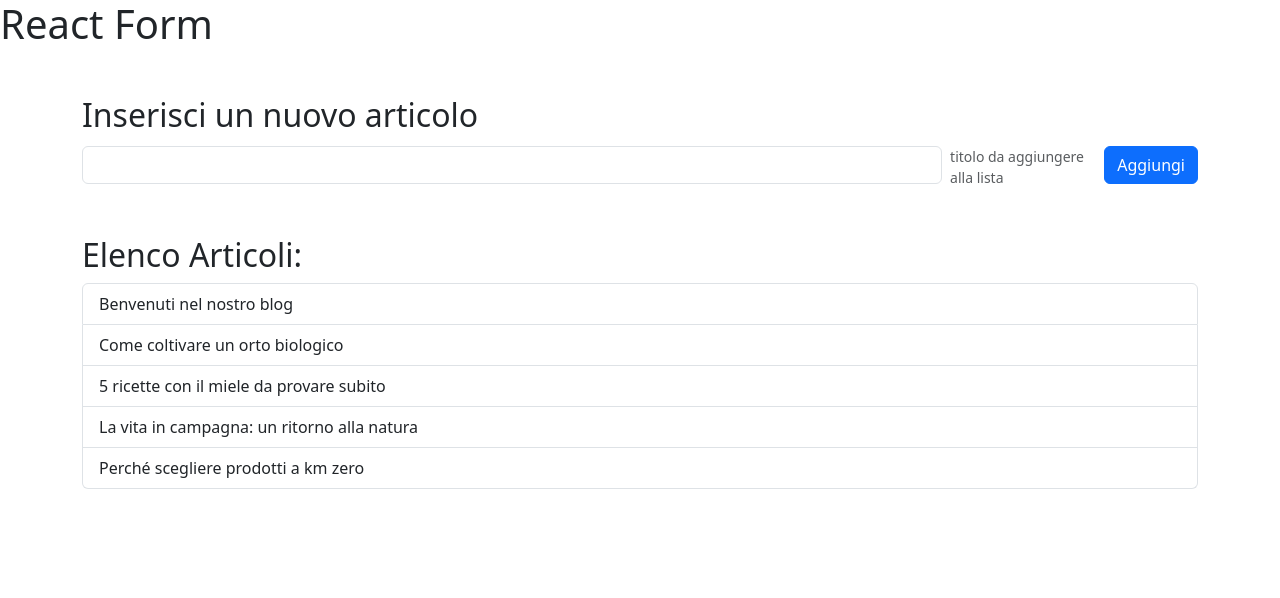
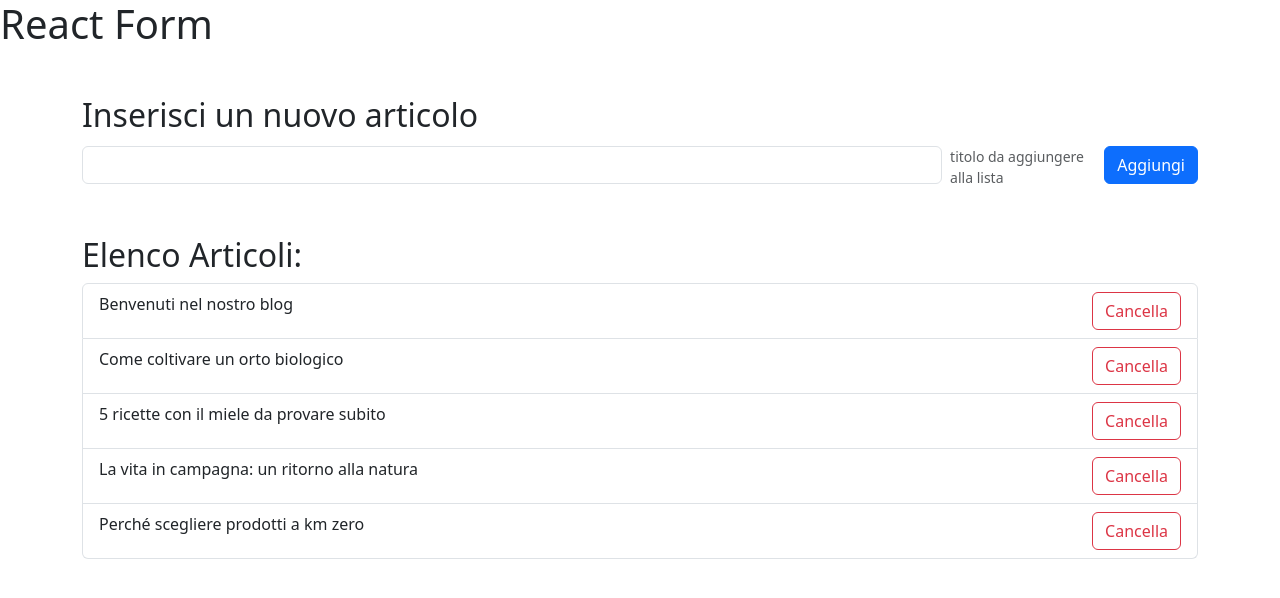
Before and after one commit to ManuelGraziosi/react-form, a React (Vite) app: page / in a window 1280 px wide. Shown: the top 598 px of the page. Built offline with nearby package versions, Linux system fonts and the light colour scheme.

Commit message:
feat: (Bonus 1) cancellation of a post (wip)

```diff
--- a/src/App.jsx
+++ b/src/App.jsx
@@ -19,10 +19,16 @@ function App() {
     setBlogPosts((prev) => [...prev, newPostToAdd]);
   }
 
+  function deletePost(idToDelete) {
+    console.log("Cancella: ", idToDelete);
+  }
+
   return (
     <>
       <h1>React Form</h1>
+
       <div className="container">
+        {/* Sezione Input nuovo articolo */}
         <div className='mt-5'>
           <h2>Inserisci un nuovo articolo</h2>
           <form className="d-flex align-items-center gap-2" onSubmit={addNewPost}>
@@ -37,7 +43,10 @@ function App() {
           <ul className="list-group">
             {
               blogPosts.map((curPost) => (
-                <li key={curPost.id} className="list-group-item">{curPost.titolo}</li>
+                <li key={curPost.id} className="list-group-item d-flex justify-content-between">
+                  <span>{curPost.titolo}</span>
+                  <button onClick={() => deletePost(curPost.id)} className='btn btn-outline-danger'>Cancella</button>
+                </li>
               ))
             }
 
```
